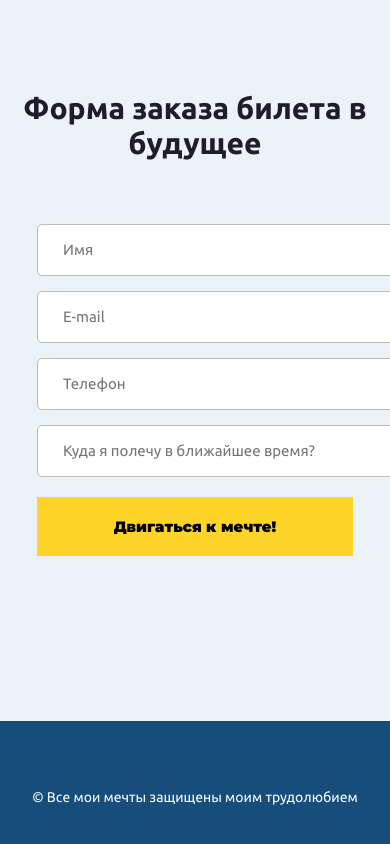
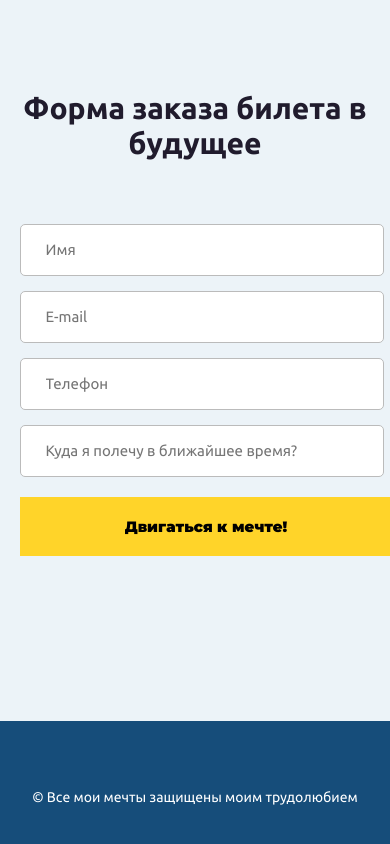
Before and after one commit to Wertics/Homework-HTML, a plain HTML site: page Third hw html/index.html in a window 390 px wide. Shown: the part 1814-2658 px from the top of the page. Drawn offline with Linux system fonts and the light colour scheme.

Commit message:
Update main.css

```diff
--- a/Third hw html/css/main.css
+++ b/Third hw html/css/main.css
@@ -301,7 +301,7 @@ p {
         background-position: top center;
         width: 100%;
     }
-    .form {
+    .input {
         width: 90%;
     }
 }
```
